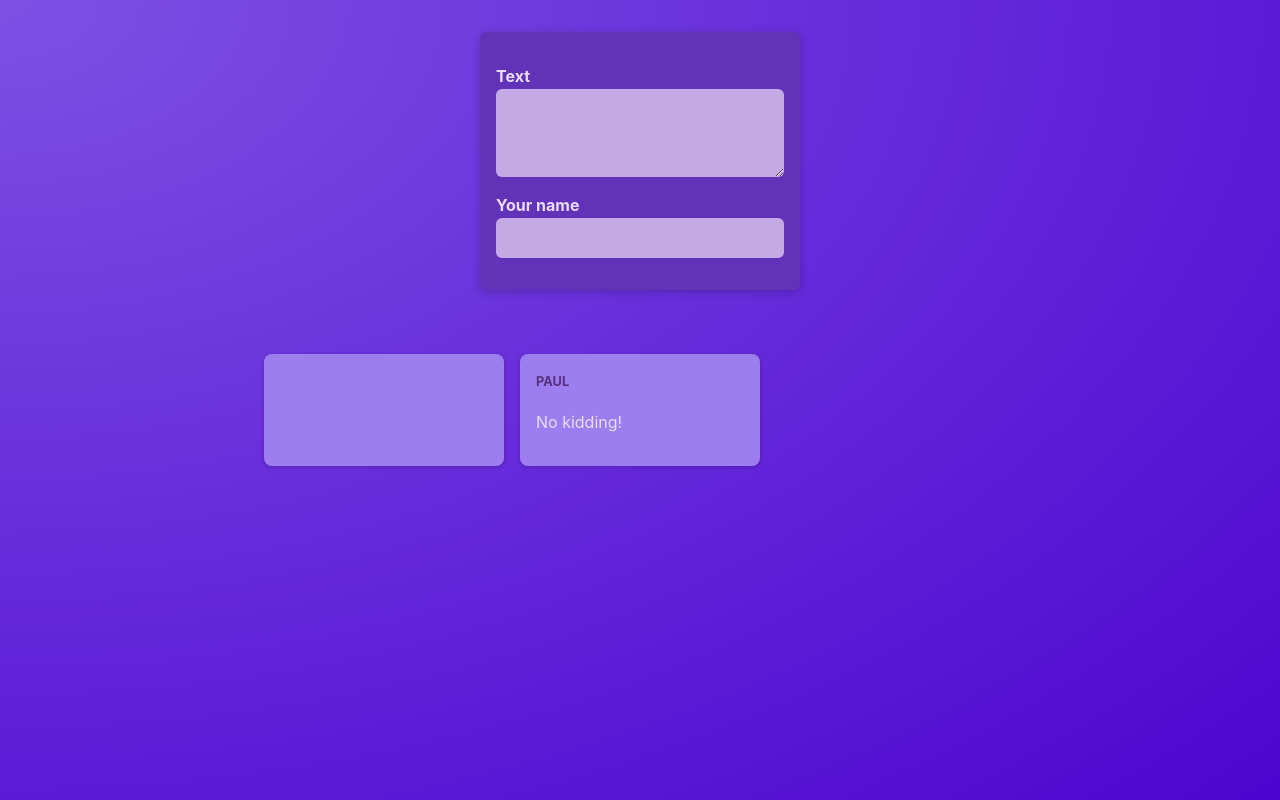
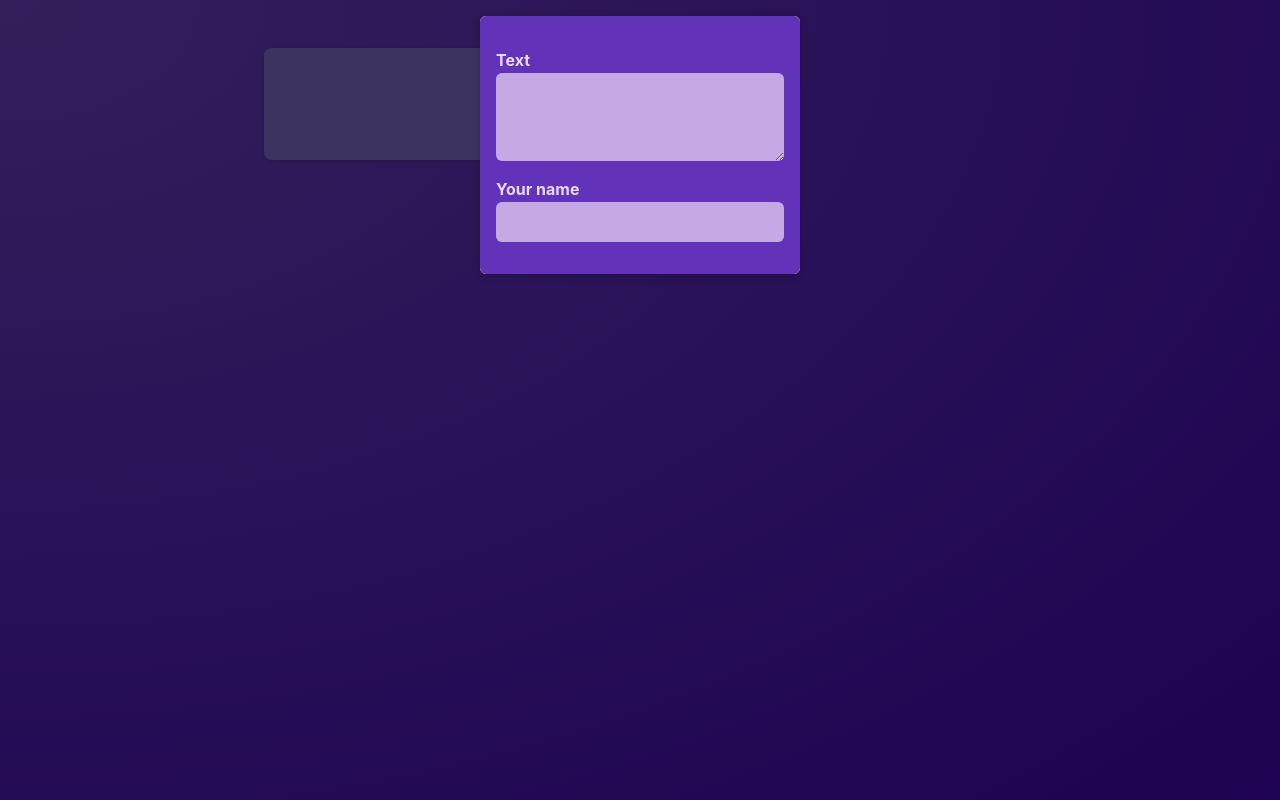
Before and after one commit to pfr974/react_project_udemy, a React (Vite) app: page / in a window 1280 px wide. Built offline with nearby package versions, Linux system fonts and the light colour scheme.

Commit message:
overlay Modal can visible or not

```diff
--- /dev/null
+++ b/src/components/Modal.jsx
@@ -0,0 +1,14 @@
+import classes from "./Modal.module.css";
+
+function Modal({ children, onClose }) {
+  return (
+    <>
+      <div className={classes.backdrop} onClick={onClose} />
+      <dialog open className={classes.modal}>
+        {children}
+      </dialog>
+    </>
+  );
+}
+
+export default Modal;
--- /dev/null
+++ b/src/components/Modal.module.css
@@ -0,0 +1,18 @@
+.backdrop {
+  position: fixed;
+  top: 0;
+  left: 0;
+  width: 100%;
+  height: 100vh;
+  background-color: rgba(0, 0, 0, 0.6);
+  z-index: 1;
+}
+
+.modal {
+  border: none;
+  border-radius: 6px;
+  box-shadow: 0 2px 8px rgba(0, 0, 0, 0.2);
+  padding: 0;
+  overflow: hidden;
+  z-index: 1;
+}
--- a/src/components/NewPost.module.css
+++ b/src/components/NewPost.module.css
@@ -2,9 +2,6 @@
   background-color: #6233b9;
   padding: 1rem;
   width: 20rem;
-  margin: 2rem auto;
-  border-radius: 6px;
-  box-shadow: 0 2px 8px rgba(0, 0, 0, 0.2);
 }
 
 .form label {
--- a/src/components/PostsList.jsx
+++ b/src/components/PostsList.jsx
@@ -1,11 +1,17 @@
 import Post from "./Post";
 import NewPost from "./NewPost";
+import Modal from "./Modal";
 import classes from "./PostsList.module.css";
 import { useState } from "react";
 
 function PostsList() {
+  const [modalIsVisible, setModalIsVisible] = useState(true);
   const [enteredBody, setEnteredBody] = useState("");
   const [enteredAuthor, setEnteredAuthor] = useState("");
+
+  function hideModalHandler() {
+    setModalIsVisible(false);
+  }
 
   function bodyChangeHandler(event) {
     setEnteredBody(event.target.value);
@@ -15,12 +21,22 @@
     setEnteredAuthor(event.target.value);
   }
 
+  let modalContent;
+
+  if (modalIsVisible) {
+    modalContent = (
+      <Modal onClose={hideModalHandler}>
+        <NewPost
+          onBodyChange={bodyChangeHandler}
+          onAuthorChange={authorChangeHandler}
+        />
+      </Modal>
+    );
+  }
+
   return (
     <>
-      <NewPost
-        onBodyChange={bodyChangeHandler}
-        onAuthorChange={authorChangeHandler}
-      />
+      {modalContent}
       <ul className={classes.posts}>
         <Post author={enteredAuthor} body={enteredBody} />
         <Post author="Paul" body="No kidding!" />
```
